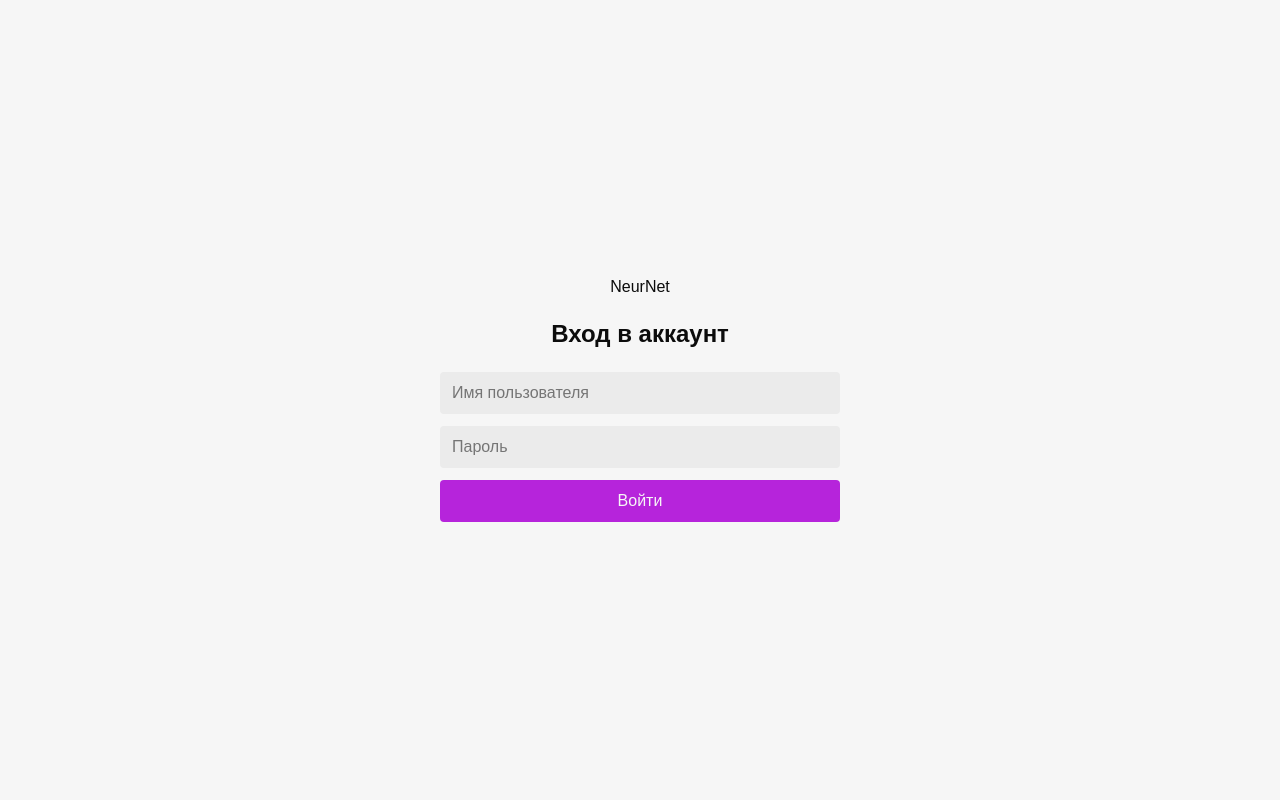
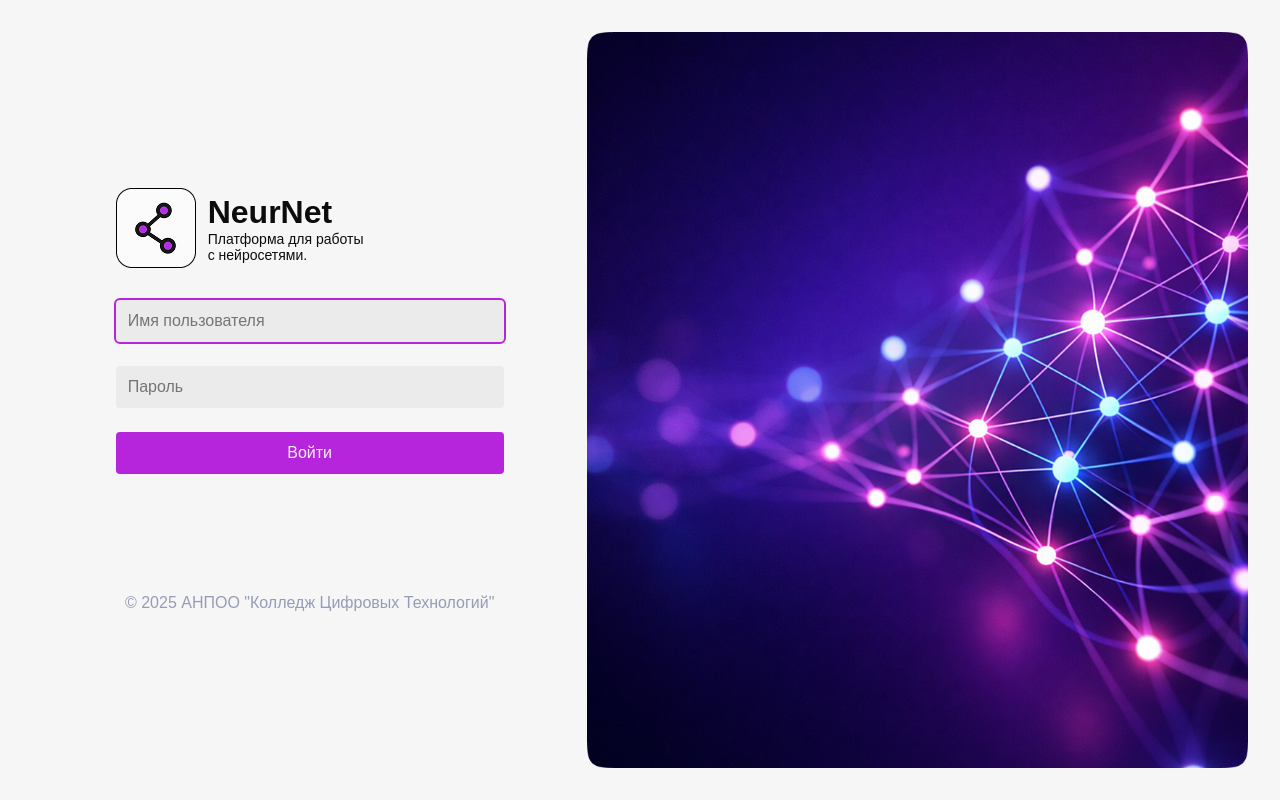
Before and after one commit to NeurNet/Neur.Client.Web, a React (Vite) app: page /login in a window 1280 px wide. Built offline with nearby package versions, Linux system fonts and the light colour scheme; no server answers.

Commit message:
feat: start login page redesign

```diff
--- a/src/pages/login/Login.module.css
+++ b/src/pages/login/Login.module.css
@@ -1,29 +1,58 @@
 .wrapper {
   display: flex;
+  height: 100%;
+  width: 100%;
+  padding: 32px;
+  box-sizing: border-box;
+}
+
+.formSection {
+  flex: 1;
+  display: flex;
+  flex-direction: column;
   align-items: center;
   justify-content: center;
-  height: 100%;
 }
 
-.login {
+.formWrapper {
+  margin-bottom: 120px;
+}
+
+.logo {
   display: flex;
   align-items: center;
-  justify-content: center;
+  gap: 12px;
+  margin-bottom: 32px;
+}
+
+.logoText {
+  display: flex;
   flex-direction: column;
-  gap: 24px;
-  width: 400px;
-  margin: 0 12px;
+}
+
+.name {
+  font-size: 32px;
+  font-weight: 700;
+}
+
+.description {
+  font-size: 14px;
 }
 
 .form {
   display: flex;
   flex-direction: column;
-  gap: 12px;
-  width: 100%;
-  margin: 0 24px;
+  gap: 24px;
+  width: 388px;
+  text-align: center;
 }
 
 .error {
-  color: var(--color-danger);
-  font-weight: 600;
+  font-weight: 300;
+  font-size: 12px;
+  color: hsla(0, 100%, 71%, 1);
 }
+
+.copyright {
+  color: hsla(228, 18%, 65%, 1);
+}
--- a/src/pages/login/Login.tsx
+++ b/src/pages/login/Login.tsx
@@ -5,6 +5,8 @@ import { Button } from '@/components/ui/button';
 import { Input } from '@/components/ui/input';
 import { requestLogin } from '@/api/user';
 import classes from './Login.module.css';
+import loginArt from '@/assets/login_art.png';
+import logo from '@/assets/logo.png';
 
 export function Login() {
   const navigate = useNavigate();
@@ -32,9 +34,20 @@ export function Login() {
 
   return (
     <div className={classes.wrapper}>
-      <div className={classes.login}>
-        <span>NeurNet</span>
-        <h1 className={classes.heading}>Вход в аккаунт</h1>
+      <section className={classes.formSection}>
+        <div className={classes.formWrapper}>
+          <div className={classes.logo}>
+            <img src={logo} alt="NeurNet logo" />
+
+            <div className={classes.logoText}>
+              <span className={classes.name}>NeurNet</span>
+              <span className={classes.description}>
+                Платформа для работы
+                <br />с нейросетями.
+              </span>
+            </div>
+          </div>
+
           <form className={classes.form} onSubmit={submitHandler}>
             <Input
               type="text"
@@ -42,8 +55,10 @@ export function Login() {
               autoComplete="username"
               value={username}
               onChange={(e) => setUsername(e.target.value)}
+              autoFocus
               required
             />
+
             <Input
               type="password"
               placeholder="Пароль"
@@ -52,12 +67,21 @@ export function Login() {
               onChange={(e) => setPassword(e.target.value)}
               required
             />
+
             <Button type="submit" showLoader={isPending}>
               Войти
             </Button>
+
+            {error && <span className={classes.error}>{error.message}</span>}
           </form>
-        {error && <span className={classes.error}>{error.message}</span>}
         </div>
+
+        <span className={classes.copyright}>
+          &copy; 2025 АНПОО &quot;Колледж Цифровых Технологий&quot;
+        </span>
+      </section>
+
+      <img src={loginArt} alt="Login art" />
     </div>
   );
 }
```
Also changed, not shown: src/assets/login_art.png (added), src/assets/logo.png (added). Lines whose indentation alone changed are shown as unchanged.
